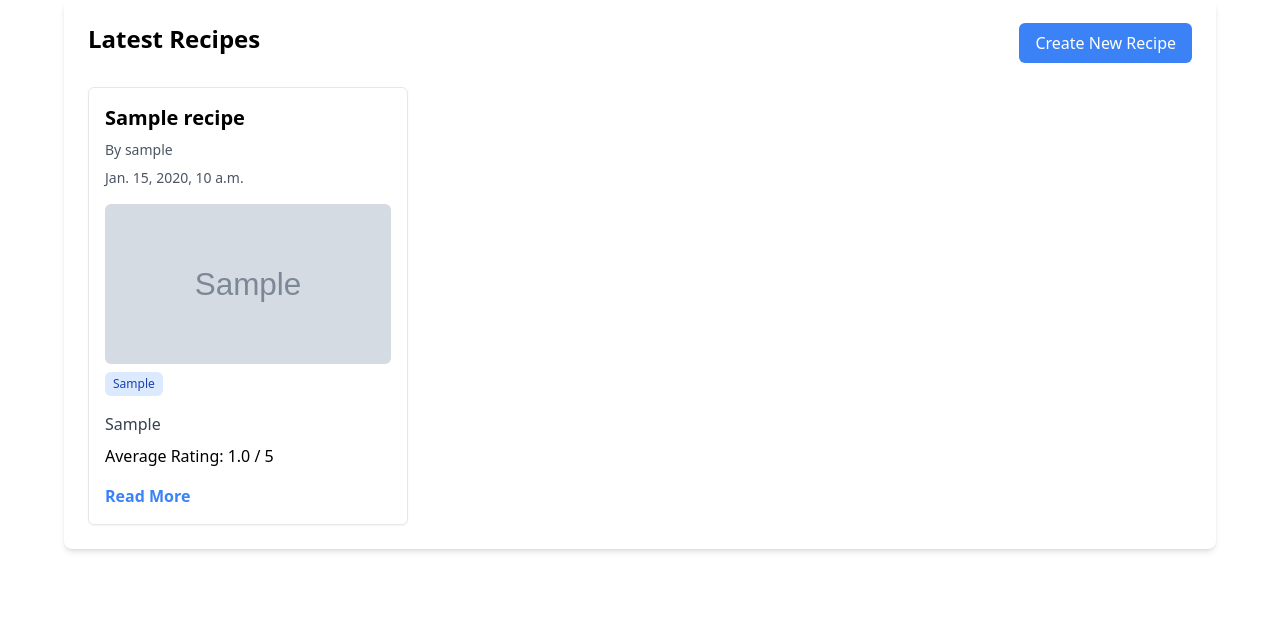
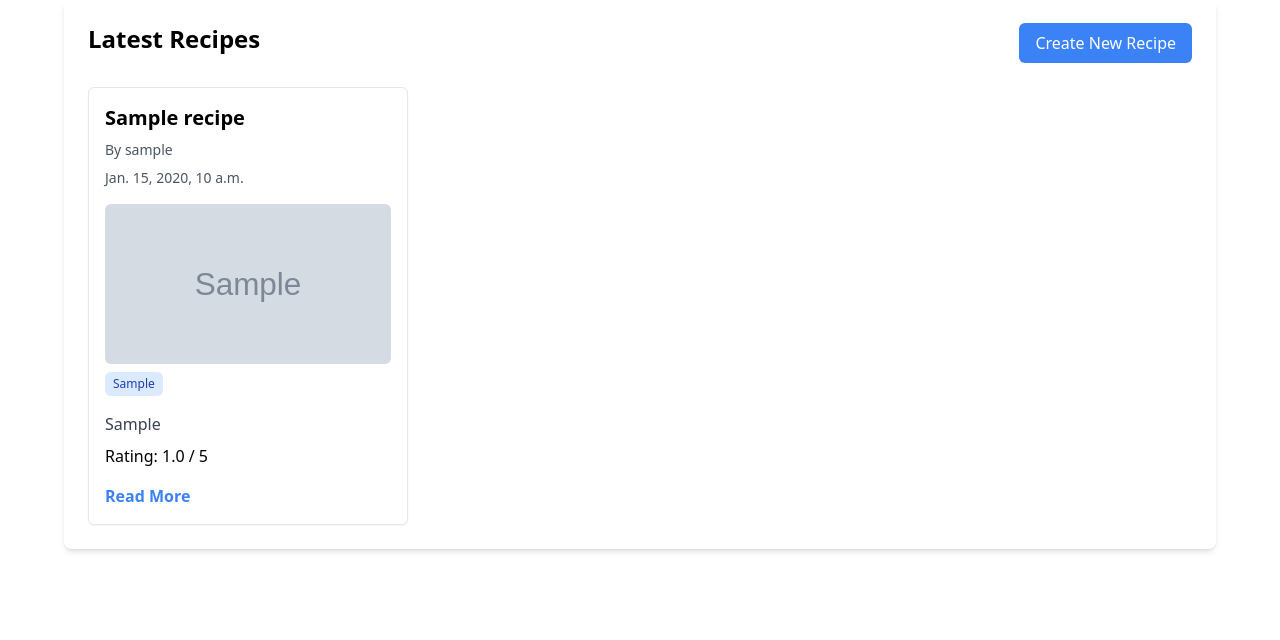
Before and after one commit to niceWizzard/django_cookbook, a Django app: page /recipes/ in a window 1280 px wide. Shown: the part 97-737 px from the top of the page. Run offline with Django 5.2, Linux system fonts and the light colour scheme; tables that the repository leaves empty hold one stand-in row (values such as "Sample post"); grey boxes marked "Sample" are stand-in pictures; some libraries are stand-ins or nearby versions.

Commit message:
Made review button disappear on: user not loginned recipe is created by user

```diff
--- a/recipes/templates/recipes/recipe.html
+++ b/recipes/templates/recipes/recipe.html
@@ -38,7 +38,9 @@
             <h4 class="text-lg font-semibold">
                 {{reviews.count}} Reviews
             </h4>
+            {% if user.is_authenticated and user != recipe.author %}
             <a href="{% url "recipes:create-review" recipe.id %}" class="bg-blue-400 px-3 py-2 rounded-md text-white">Review</a>
+            {% endif %}
         </div>
         {% for review in reviews %}
             <div class="shadow-md px-4 py-2 rounded-sm">
--- a/recipes/templates/recipes/recipe_list.html
+++ b/recipes/templates/recipes/recipe_list.html
@@ -27,7 +27,7 @@
                             {% endfor %}
                         </div>
                     <p class="mt-2 text-gray-700">{{ recipe.recipe|truncatechars:100 }}</p>
-                    <p>Average Rating: {{ recipe.average_rating}} / 5</p>
+                    <p>Rating: {{ recipe.average_rating}} / 5</p>
                     <a href="/recipes/{{recipe.id}}" class="text-blue-500 font-semibold mt-2 inline-block hover:underline">Read More</a>
                 </div>
             {% endfor %}
```
